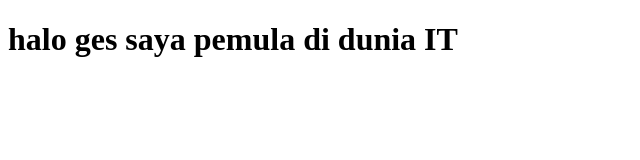
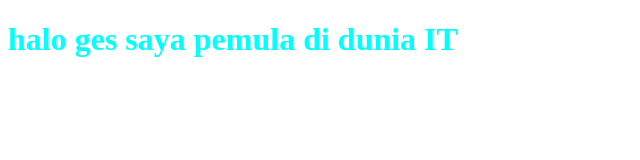
Before and after one commit to zakaalf96-pixel/Newbie-cupu, a plain HTML site: page index.html in a window 1280 px wide. Shown: the whole page, without its empty margins (0-640 px from the left). Drawn offline with Linux system fonts and the light colour scheme.

Commit message:
change color

```diff
--- a/index.html
+++ b/index.html
@@ -6,7 +6,7 @@
     <title>Web</title>
 </head>
 <body>
-    <h1>halo ges saya pemula di dunia IT
+    <h1 style="color: aqua;">halo ges saya pemula di dunia IT
     </h1>
 </body>
 </html>
```
